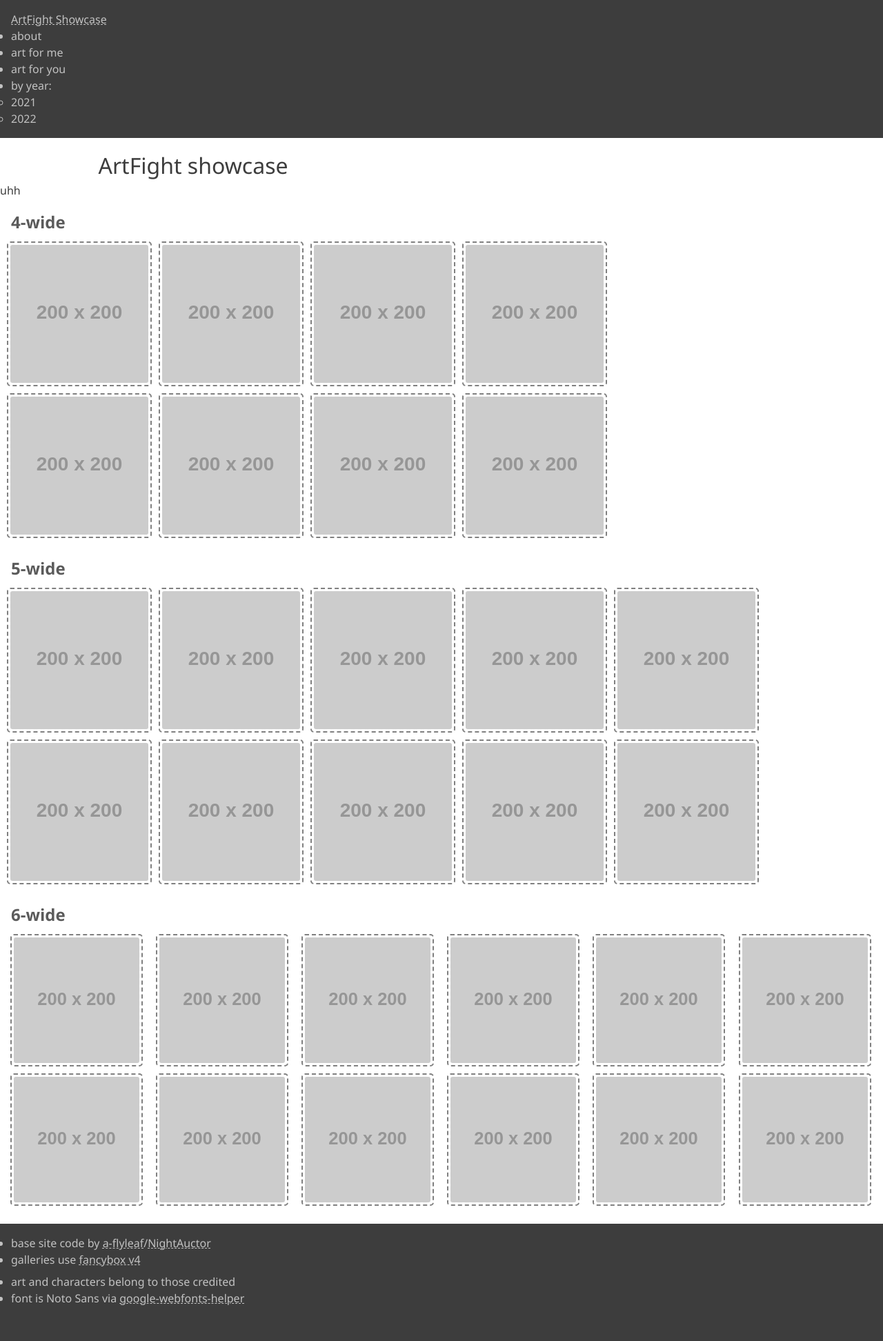
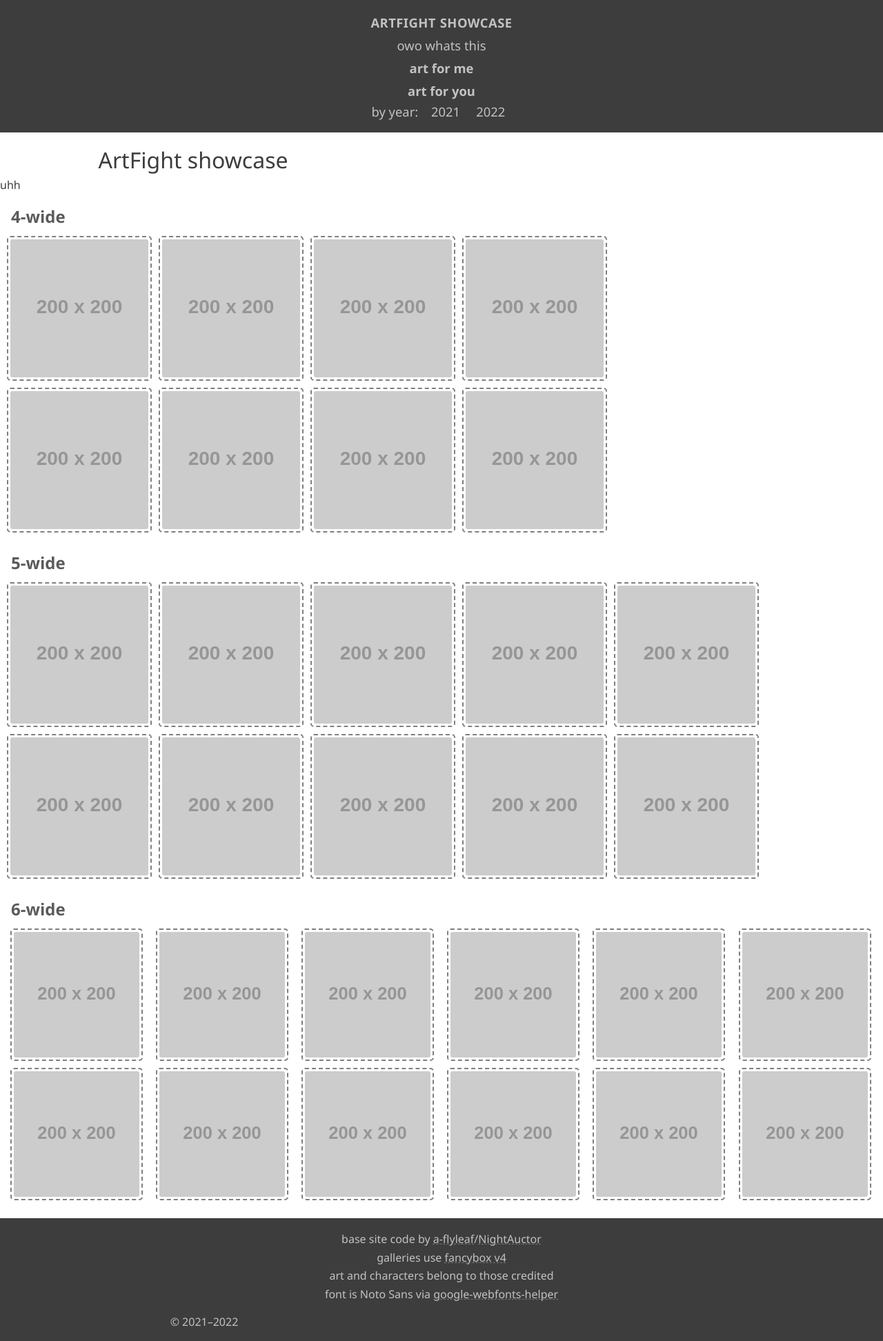
Before and after one commit to a-flyleaf/artfight, a Jekyll site: the page built from index.html, in a window 1280 px wide. Shown: the whole page at 69% size. Built offline with Jekyll 4.4.1, drawn with Linux system fonts in a browser that asks for light colours; before the commit the page ends 1910 px from its top, so only the background shows below that.

Commit message:
layout: header/footer

```diff
--- a/_layouts/2022.html
+++ b/_layouts/2022.html
@@ -9,22 +9,22 @@
 	<link rel="stylesheet" type="text/css" href="{%include url.html%}/assets/2022.css">
 </head><body>
 	<header>
-		<a href="{%include url.html%}">ArtFight Showcase</a>
+		<a href="{%include url.html%}"><span>ArtFight Showcase</span></a>
 		<nav><ul>
-			<li>about</li>
-			<li>art for me</li>
-			<li>art for you</li>
-			<li>by year:
-				<ul><li>2021</li>
-				<li>2022</li></ul></li>
+			<a href="{%include url.html%}/about"><li>owo whats this</li></a>
+			<a href="{%include url.html%}/for-me" class="artlnk"><li>art for me</li></a>
+			<a href="{%include url.html%}/for-you" class="artlnk"><li>art for you</li></a>
+			<li>by year:&nbsp;
+				<ul id="yrs"><a href="{%include url.html%}/art/2021"><li>2021</li></a>
+				<a href="{%include url.html%}/art/2022"><li>2022</li></a></ul></li>
 		</ul></nav>
 	</header>
 	<main>{{content}}</main>
 	<footer><ul>
 		<li>base site code by <a href="{{site.url}}">a-flyleaf</a>/<a href="https://artfight.net/~NightAuctor">NightAuctor</a></li>
-		<li>galleries use <a href="https://fancyapps.com/docs/ui/fancybox/">fancybox v4</a></p></li>
+		<li>galleries use <a href="https://fancyapps.com/docs/ui/fancybox/">fancybox v4</a></li>
 		<li>art and characters belong to those credited</li>
 		<li>font is Noto Sans via <a href="https://google-webfonts-helper.herokuapp.com">google-webfonts-helper</a></li>
-	</ul></footer>
+	</ul><p>©&nbsp;2021–2022</p></footer>
 </body>
 </html>
--- a/assets/2022.css
+++ b/assets/2022.css
@@ -19,6 +19,18 @@ h1{font-size:2em; font-weight:normal; text-align:center;}
 h2{font-size:1.5em; color:#5b5b5b;}
 p{margin:.5em 0; padding:0 1rem;}
 
+/*header+footer*/
+header ul,footer ul{list-style-type:none;}
+header,footer{text-align:center;}
+header{font-size:1.15em;}
+header a{text-decoration:none; padding:.15em 0; display:block;} header a:hover,header a:focus,header a:active{background:#797979; color:#fff;}
+header span{text-transform:uppercase; letter-spacing:0.025em; word-spacing:0.035em; font-weight:bold; font-size:1em;}
+.artlnk{font-weight:bold;}
+#yrs,#yrs a,#yrs li{display:inline;} #yrs a{padding:0 .5em;}
+
+footer a{text-decoration-color:#797979;} footer a:hover,footer a:active,footer a:focus{color:#fff; text-decoration-color:#c2c2c2;}
+footer li{margin:.15em 0;} footer p{margin:1em 0 0;}
+
 /*gallery*/
 .gallery{line-height:0;margin:5px 0;} .gallery figure,.gallery a{display:inline-block; border-radius:5px; text-align:center;} .gallery a{border:2px dashed gray; padding:3px; width:210px; height:210px; margin:5px;} .gallery img{border-radius:3px;}
 .gallery a:hover,.gallery a:focus,.gallery a:active{background:lightgray; border-color:#000;}
```
